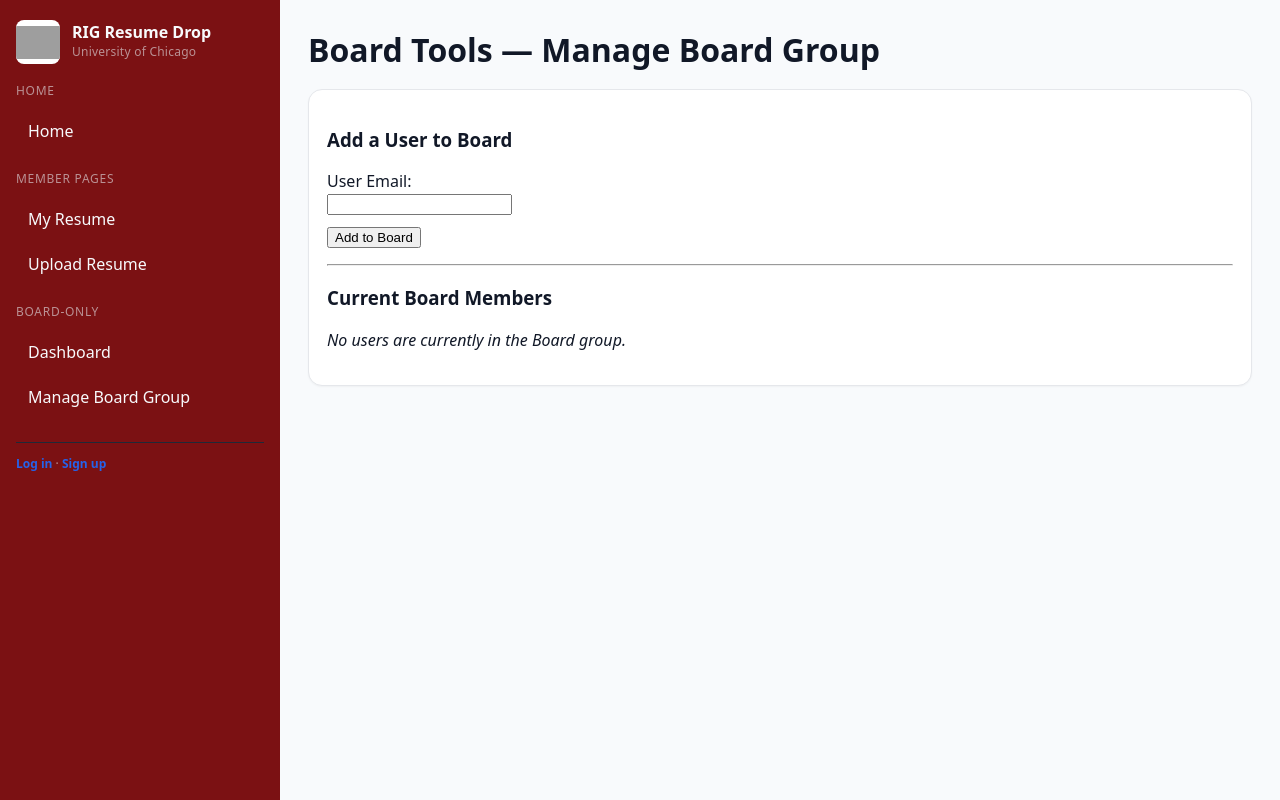
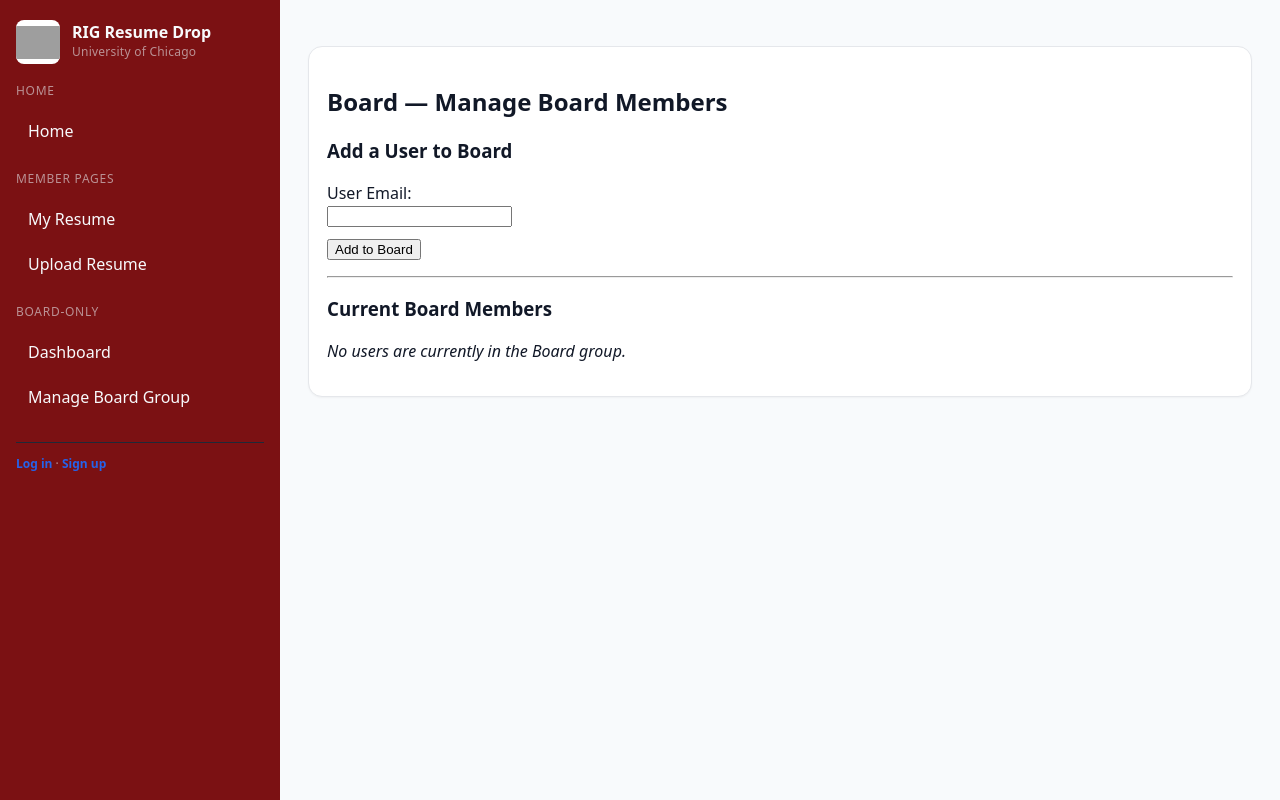
Before and after one commit to annie-rey/finance-club-resume-drop, a Django app: template app/templates/app/board_group_manage.html in a window 1280 px wide. Run offline with Django 5.2, Linux system fonts and the light colour scheme; the template is opened without the code that fills it: values that come from a table or form of the project are taken from there, others are empty; grey boxes are pictures that could not be loaded.

Commit message:
change page formatting

```diff
--- a/app/templates/app/board_group_manage.html
+++ b/app/templates/app/board_group_manage.html
@@ -1,9 +1,8 @@
 {% extends "app/base.html" %}
-{% block title %}Board Tools — Manage Board Group{% endblock %}
-{% block page_heading %}Board Tools — Manage Board Group{% endblock %}
 
 {% block content %}
 <div class="card">
+  <h2>Board — Manage Board Members</h2>
     {% if messages %}
     <ul style="padding-left: 18px;">
       {% for message in messages %}
```
